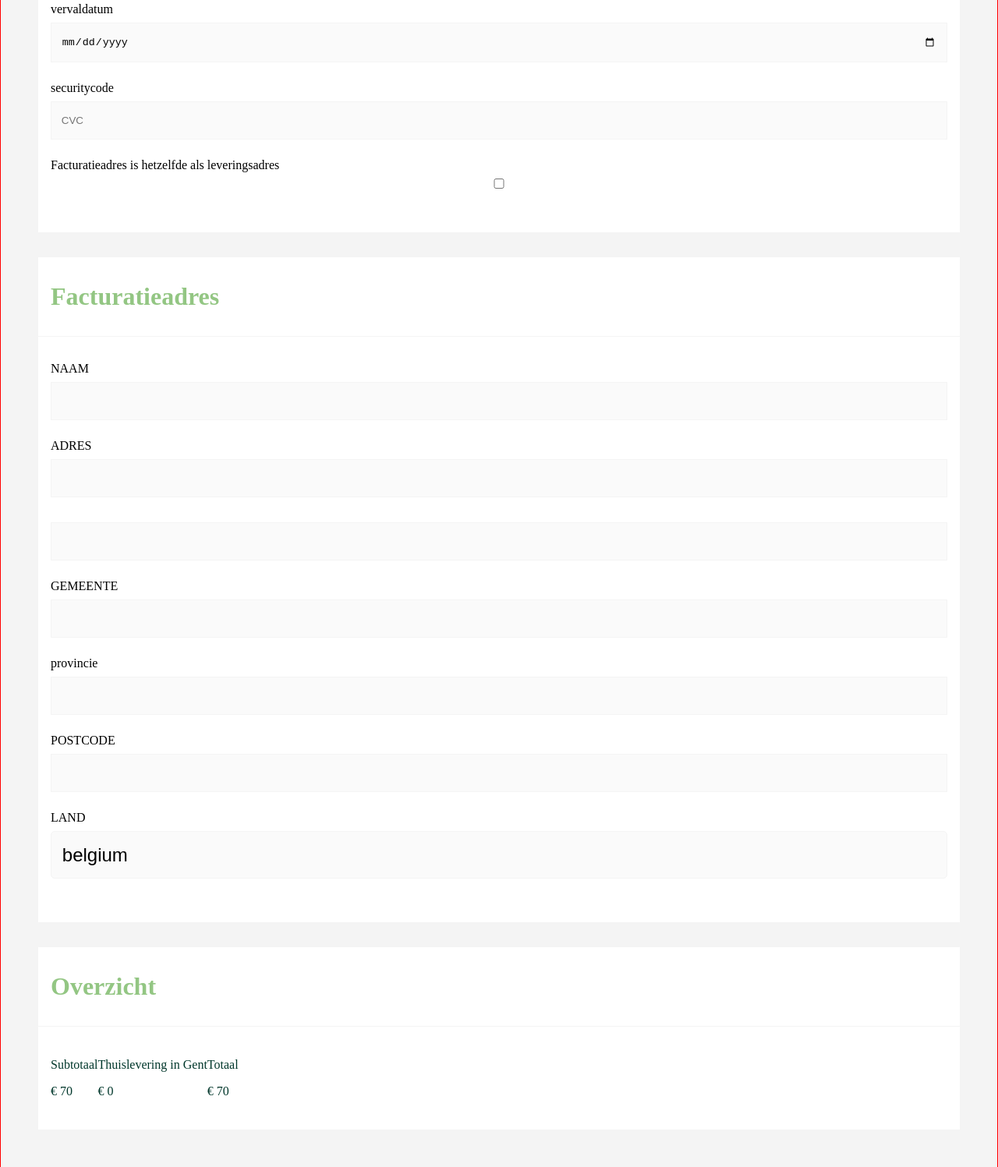
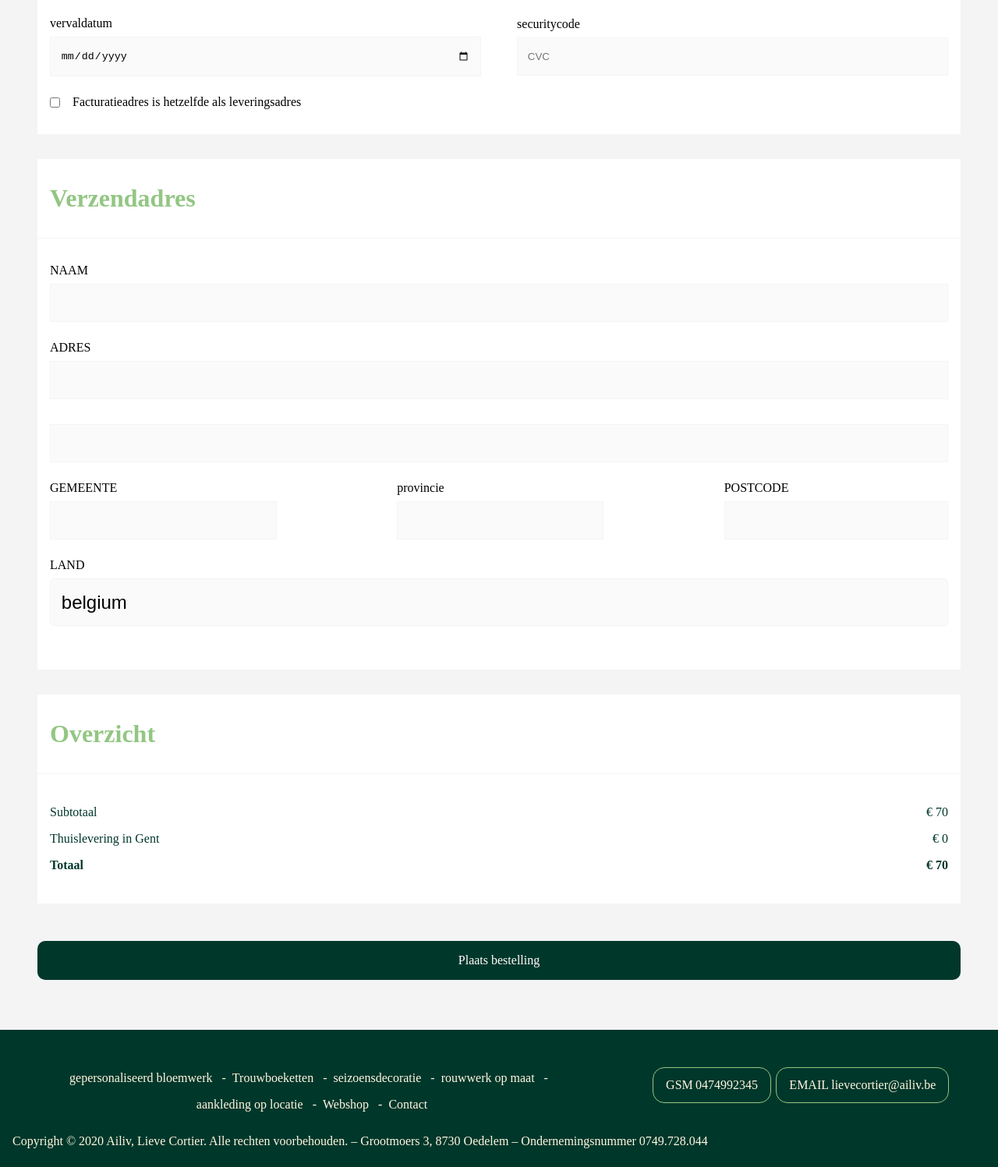
Before and after one commit to pgmgent-2021-atwork1/atwork-1_project_1-pgm-cagravci, a plain HTML site: page checkout_index.html in a window 1280 px wide. Shown: the part 2916-4413 px from the top of the page at 78% size. Drawn offline with Linux system fonts and the light colour scheme.

Commit message:
checkout page draft

```diff
--- a/_static/css/main.css
+++ b/_static/css/main.css
@@ -1123,7 +1123,7 @@ form input{
 
 .checkout-container{
     padding: 1rem;
-    border: 1px red solid;
+
     background-color: #f4f4f4;
 }
 
@@ -1183,6 +1183,15 @@ fieldset{
     text-overflow: '';
 }
 
+.checkout-container textarea {
+    flex-basis: 100%;
+    background-color: #fafafa;
+    border:none;
+    border: 1px solid #f4f4f4;
+    margin: 0.5rem 0rem 1.5rem 0rem;
+    padding: 1rem;
+}
+
 .checkout-inner-flexcontainer{
     flex-basis: 100%;
 
@@ -1221,3 +1230,85 @@ fieldset{
 .delivery-sugestion p{
     flex-basis: 100%;
 }
+
+.delivery-price{
+    flex-basis: 10%;
+}
+
+.checkout-check{
+    display: flex;
+    align-items: center;
+    justify-content: left;
+}
+
+.checkout-check input{
+    order: -1;
+    margin: 0 1rem 0 0;
+}
+
+.checkout-bank input[type="number"] {
+    -webkit-appearance: none;
+    -moz-appearance: textfield;
+}
+
+.bank-date{
+    flex-basis: 100%;
+
+    display: flex;
+    align-items: center;
+    justify-content: space-between;
+}
+
+.bank-date div{
+    flex-basis: 48%;
+
+
+    display: flex;
+    flex-wrap: wrap;
+    align-items: center;
+    justify-content: left;
+}
+
+.checkout-container input[type='checkbox'] {
+    flex-basis: 0;
+}
+
+.checkout-overview div{
+    flex-basis: 100%;
+
+    display: flex;
+    justify-content: space-between;
+    align-items: center;
+}
+
+.checkout-overview div:last-child p{
+    font-weight: bold;
+}
+
+.place-order{
+    display: flex;
+    justify-content: center;
+    align-items: center;
+    margin: 2rem;
+}
+
+.place-order a{
+    text-align: center;
+
+    margin: 1rem 2rem;
+    padding: 1rem;
+    border-radius: 10px;
+    background-color: #00372b;
+    color: #ffffff;
+    width: 100%;
+    display: block;
+    margin-left: auto;
+    margin-right: auto;
+
+    transition: ease 0.4s;
+}
+
+.place-order a:hover{
+    background-color: #00b62f;
+
+}
--- a/checkout_index.html
+++ b/checkout_index.html
@@ -129,7 +129,7 @@
                     <p>Thuislevering in Gent</p>
                     <span>we brengen jouw bestelling tot jou thuis in Gent</span>
                 </div>
-                <div>
+                <div class="delivery-price">
                     <p>€0</p>
                 </div>
             </fieldset>
@@ -146,32 +146,40 @@
                 <label for="message">boodschap</label>
                 <textarea name="message" id="message" cols="30" rows="10" placeholder="boodschap"></textarea>
 
+                <div class="checkout-check">
                     <label for="anoniem">anoniem</label>
                     <input type="checkbox" name="anoniem" id="anoniem">
+                </div>
             </fieldset>
         </form>
         <form action="">
             <div class="checkout-title">
                 <h2>Betaling met kredietkaart</h2>
             </div>
-            <fieldset>
+            <fieldset class="checkout-bank">
 
                 <label for="kaartnummer">kaartnummer</label>
-                <input type="number" name="kaartnummer" id="kaartnummer" min="16" max="16" placeholder="1234 1234 1234 1234">
+                <input type="number" name="kaartnummer" id="kaartnummer" placeholder="1234 1234 1234 1234">
 
+                <div class="bank-date">
+                    <div>
                         <label for="expdate">vervaldatum</label>
                         <input type="date" name="expdate" id="expdate" data-date-format="MM / YY" value="01 / 01" placeholder="MM / JJ">
-
+                    </div>
+                    <div>
                         <label for="securitycode">securitycode</label>
                         <input type="text" name="securitycode" id="securitycode" placeholder="CVC">
-
+                    </div>
+                </div>
+                <div class="checkout-check">
                     <label for="sameadres">Facturatieadres is hetzelfde als leveringsadres</label>
                     <input type="checkbox" name="sameadres" id="sameadres">
+                </div>
             </fieldset>
         </form>
         <form action="">
             <div class="checkout-title">
-                <h2>Facturatieadres</h2>
+                <h2>Verzendadres</h2>
             </div>
             <fieldset>
 
@@ -182,14 +190,21 @@
                 <input type="text" name="adres" id="adres">
                 <input type="text" name="adres2" id="adres2">
 
+                <div class="checkout-inner-flexcontainer">
+                    <div>
                         <label for="gemeente">GEMEENTE</label>
                         <input type="text" name="gemeente" id="gemeente">
+                    </div>
 
+                    <div>
                         <label for="provincie">provincie</label>
                         <input type="text" name="provincie" id="provincie">
-
+                    </div>
+                    <div>
                         <label for="postcode">POSTCODE</label>
                         <input type="text" name="postcode" id="postcode">
+                    </div>
+                </div>
 
                 <label for="land">LAND</label>
                 <select name="land" id="land">
@@ -202,7 +217,7 @@
             <div class="checkout-title">
                 <h2>Overzicht</h2>
             </div>
-            <fieldset>
+            <fieldset class="checkout-overview">
 
                 <div>
                     <p>Subtotaal</p>
@@ -221,6 +236,9 @@
             </fieldset>
 
         </form>
+        <div class="place-order">
+            <a href="index.html">Plaats bestelling</a>
+        </div>
 
     </article>
     </main>
```
Lines whose indentation alone changed are shown as unchanged.
